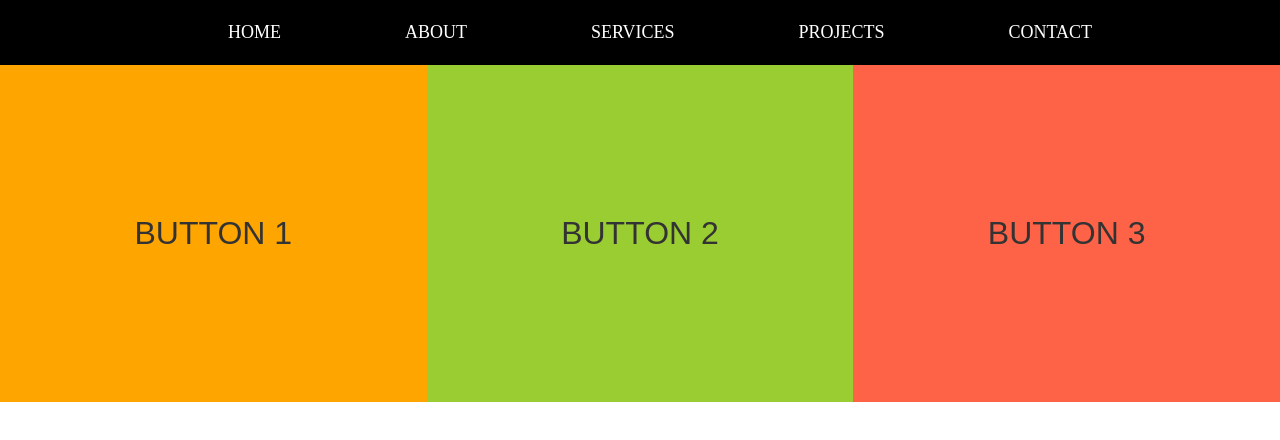
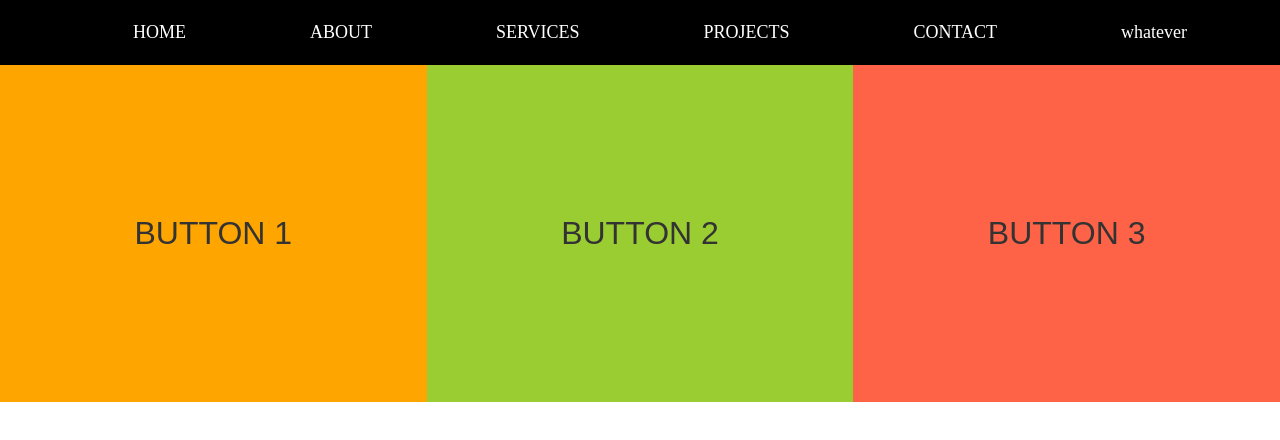
Before and after one commit to enriquenov/exerciseweek3, a plain HTML site: page index.html in a window 1280 px wide. Drawn offline with Linux system fonts and the light colour scheme.

Commit message:
added li

```diff
--- a/index.html
+++ b/index.html
@@ -23,6 +23,9 @@
         <li>
           <a href="#">CONTACT</a>
         </li>
+        <li>
+          <a href="#">whatever</a>
+        </li>
       </ul>
     </nav>
     <section class="buttons">
```
